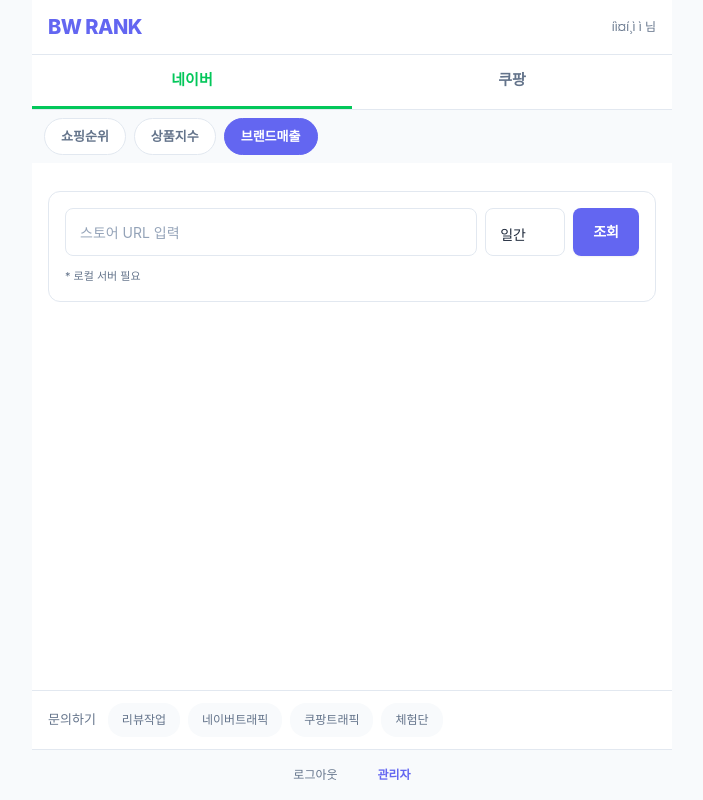
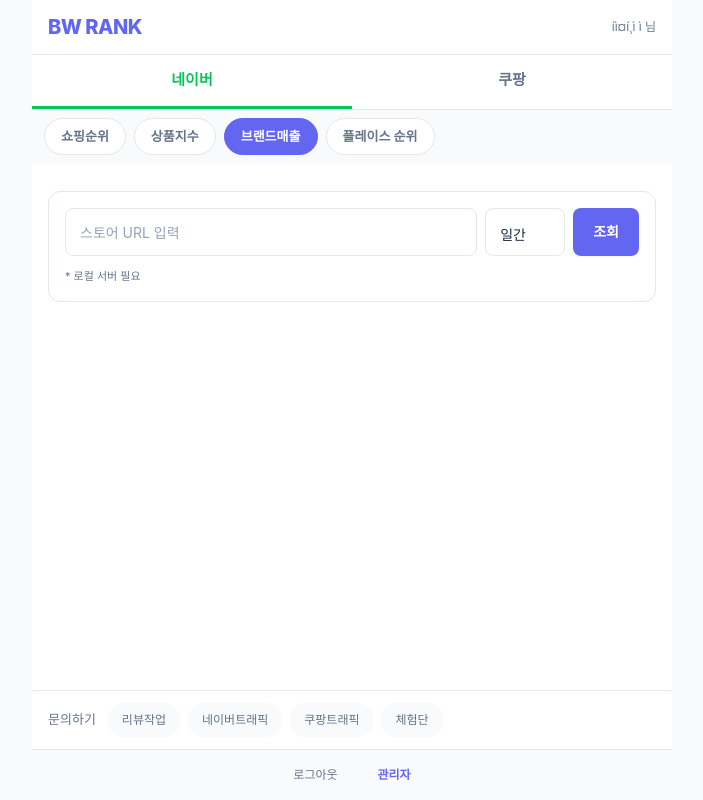
Before and after one commit to odong444/shop-rank-auth, a Flask app: page /brand-sales in a window 1280 px wide. Shown: the whole page, without its empty margins (288-991 px from the left). Run offline with Flask 3, Linux system fonts and the light colour scheme; the visitor is signed in with stand-in values (Sample User, id 1); data that the repository does not hold is empty; some libraries are stand-ins or nearby versions.

Commit message:
네이버 탭에 플레이스 순위 버튼 추가

```diff
--- a/templates/base.html
+++ b/templates/base.html
@@ -363,7 +363,7 @@
 </head>
 <body>
 
-{% set is_naver = active_menu in ['naver-shop', 'product-score', 'brand-sales'] %}
+{% set is_naver = active_menu in ['naver-shop', 'product-score', 'brand-sales', 'place-rank'] %}
 {% set is_coupang = active_menu in ['coupang-rank', 'coupang-sales'] %}
 
 <div class="app-container">
@@ -385,6 +385,7 @@
         <a href="/naver-shop" class="sub-tab {% if active_menu == 'naver-shop' %}active{% endif %}">쇼핑순위</a>
         <a href="/product-score" class="sub-tab {% if active_menu == 'product-score' %}active{% endif %}">상품지수</a>
         <a href="/brand-sales" class="sub-tab {% if active_menu == 'brand-sales' %}active{% endif %}">브랜드매출</a>
+        <a href="/place-rank" class="sub-tab {% if active_menu == 'place-rank' %}active{% endif %}">플레이스 순위</a>
         {% elif is_coupang %}
         <a href="/coupang-rank" class="sub-tab {% if active_menu == 'coupang-rank' %}active{% endif %}">순위추적</a>
         <a href="/coupang-sales" class="sub-tab {% if active_menu == 'coupang-sales' %}active{% endif %}">매출조회</a>
@@ -392,6 +393,7 @@
         <a href="/naver-shop" class="sub-tab">쇼핑순위</a>
         <a href="/product-score" class="sub-tab">상품지수</a>
         <a href="/brand-sales" class="sub-tab">브랜드매출</a>
+        <a href="/place-rank" class="sub-tab">플레이스 순위</a>
         {% endif %}
     </nav>
 
```
